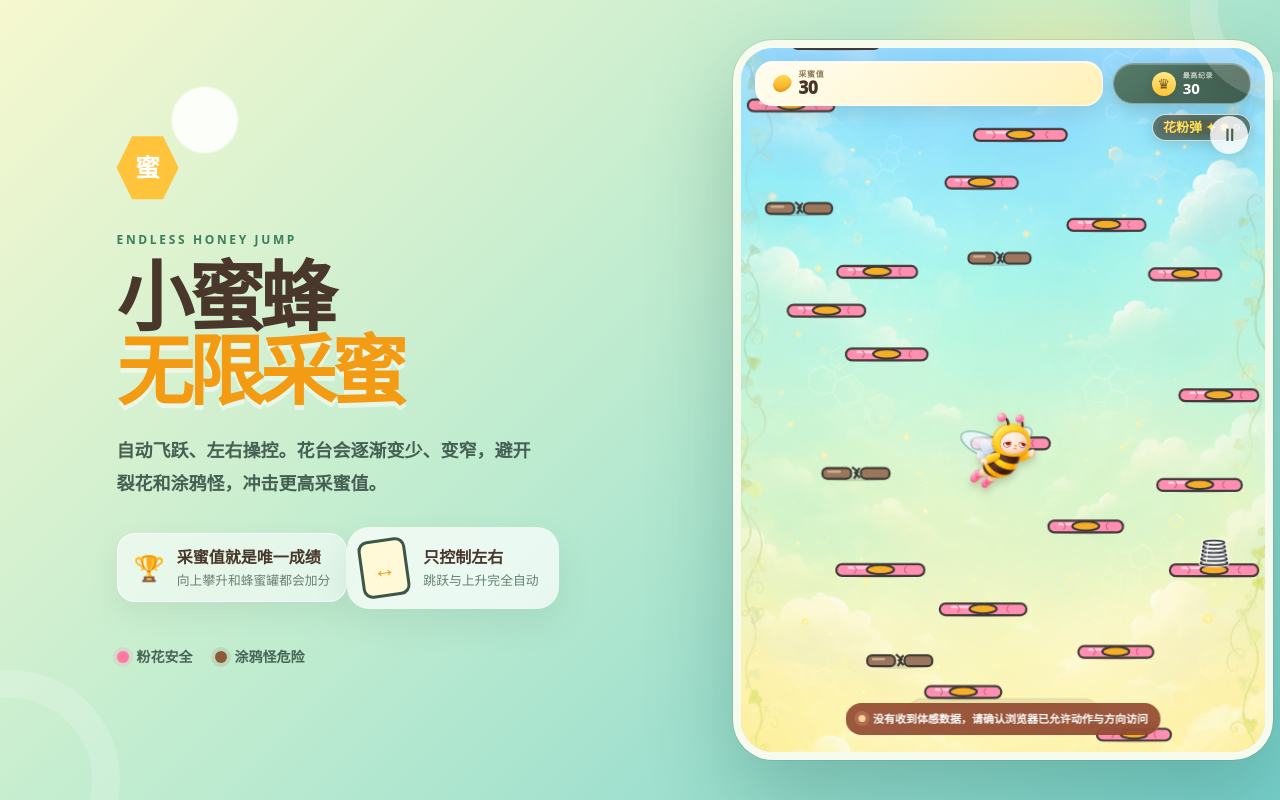
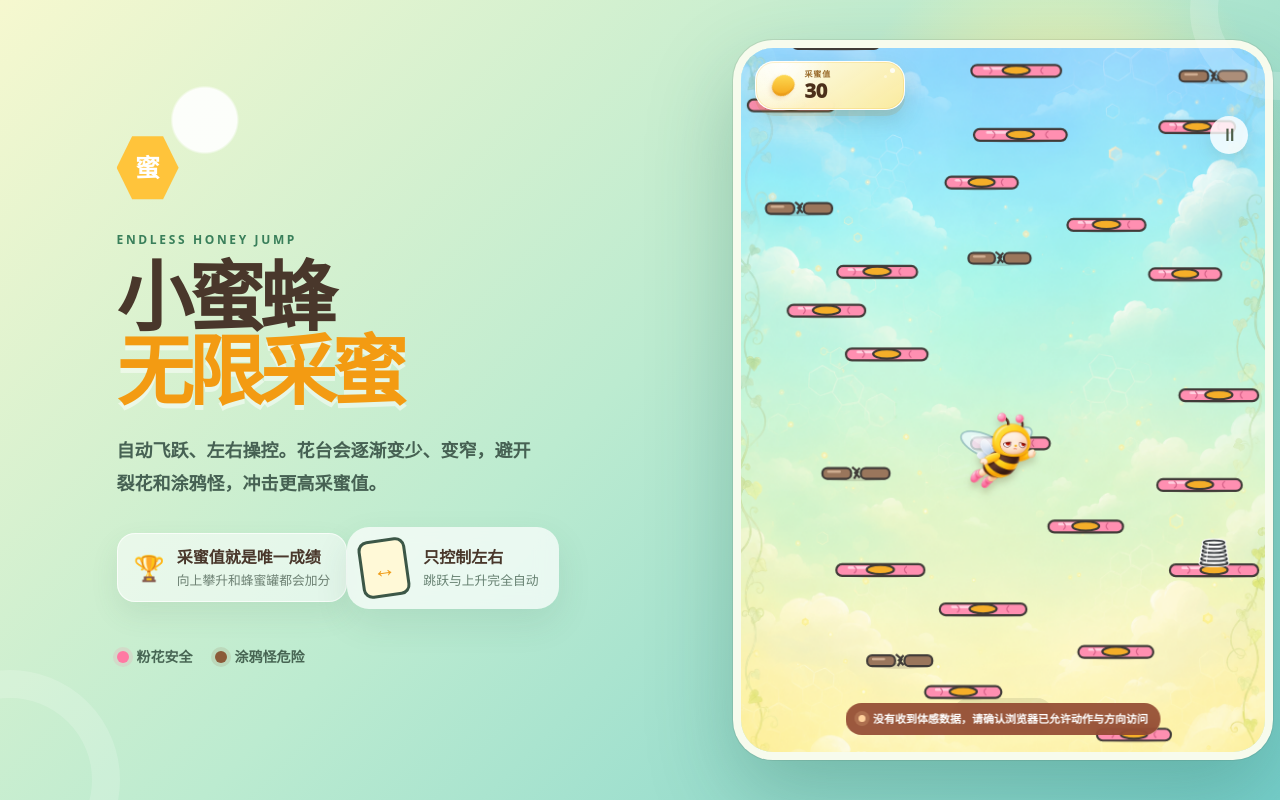
Before and after one commit to lx-Meteors/honeybee-harvest-world, a Next.js app: page / in a window 1280 px wide. Both pictures are taken after a click on the button "开始采蜜". Built offline with nearby package versions, Linux system fonts and the light colour scheme.

Commit message:
feat: simplify and polish game score hud

```diff
--- a/app/globals.css
+++ b/app/globals.css
@@ -90,27 +90,41 @@ button { font: inherit; }
 
 .game-canvas { width: 100%; height: 100%; display: block; touch-action: none; }
 
-.game-hud { position: absolute; z-index: 4; left: 14px; right: 14px; top: 13px; display: grid; grid-template-columns: minmax(128px, 1fr) 138px; align-items: center; gap: 10px; pointer-events: none; }
-.hud-pill { height: 45px; border: 1px solid rgba(255,255,255,.86); border-radius: 18px; background: linear-gradient(145deg,rgba(255,255,255,.96),rgba(255,248,218,.92)); display: flex; align-items: center; justify-content: center; gap: 8px; box-shadow: 0 7px 18px rgba(70,78,50,.13), inset 0 1px 0 #fff; font-size: 15px; backdrop-filter: blur(8px); }
+.game-hud { position: absolute; z-index: 4; left: 14px; top: 13px; pointer-events: none; }
+.hud-pill { position: relative; display: flex; align-items: center; overflow: hidden; }
 .hud-pill > span:last-child { display: flex; flex-direction: column; line-height: 1.05; }
-.hud-pill small, .best-score small { color: #8d7757; font-size: 8px; font-weight: 900; letter-spacing: .08em; }
-.hud-pill b { color: #493626; font-size: 17px; font-weight: 950; }
-.hud-pill b i { margin-left: 1px; color: #9a8060; font-size: 10px; font-style: normal; }
-.score-pill { justify-content: flex-start; padding: 0 18px; background: linear-gradient(145deg,#fffdf1,#fff1b9); }
+.hud-pill small { color: #9a6c2d; font-size: 8px; font-weight: 950; letter-spacing: .12em; }
+.hud-pill b { margin-top: 2px; color: #4c301b; font-size: 20px; font-weight: 950; line-height: 1; }
+.score-pill {
+  width: 150px;
+  height: 49px;
+  justify-content: flex-start;
+  gap: 11px;
+  padding: 0 17px;
+  border: 1px solid rgba(255,255,255,.95);
+  border-radius: 19px;
+  background:
+    radial-gradient(circle at 18% 0, rgba(255,255,255,.9), transparent 38%),
+    linear-gradient(145deg,rgba(255,254,239,.98),rgba(255,235,154,.95));
+  box-shadow: 0 6px 0 rgba(186,121,21,.14), 0 10px 22px rgba(83,78,40,.15), inset 0 0 0 1px rgba(241,190,55,.23);
+  backdrop-filter: blur(9px);
+}
+.score-pill::after {
+  content: "";
+  position: absolute;
+  top: 6px;
+  right: 9px;
+  width: 5px;
+  height: 5px;
+  border-radius: 50%;
+  background: rgba(255,255,255,.85);
+  box-shadow: -7px 6px 0 -1px rgba(255,255,255,.38);
+}
+.score-pill .honey-drop { width: 20px; height: 23px; flex: 0 0 auto; filter: drop-shadow(0 3px 2px rgba(190,101,0,.16)); }
 .height-icon { width: 25px; height: 25px; display: grid; place-items: center; border-radius: 50%; color: #fff; background: linear-gradient(180deg,#7bcaa2,#4da77c); box-shadow: 0 3px 8px rgba(66,145,105,.24); font-size: 16px; font-weight: 950; }
 .flower-pill { min-width: 0; }
 .distance-track { height: 9px; padding: 2px; background: rgba(255,255,255,.72); border-radius: 9px; overflow: hidden; }
 .distance-track span { height: 100%; display: block; border-radius: 8px; background: linear-gradient(90deg, #ffd233, #f49c17); transition: width .2s; }
-.best-score { justify-self: end; width: 138px; height: 41px; display: flex; align-items: center; justify-content: center; gap: 7px; padding: 0 12px; border: 1px solid rgba(255,255,255,.34); border-radius: 20px; background: linear-gradient(145deg,rgba(79,113,91,.9),rgba(53,81,65,.92)); color: #fff; white-space: nowrap; box-shadow: 0 7px 17px rgba(40,76,58,.2), inset 0 1px 0 rgba(255,255,255,.23); backdrop-filter: blur(9px); }
-.best-score > span:last-child { display: flex; flex-direction: column; line-height: 1; }
-.best-score small { color: rgba(255,255,255,.68); font-size: 7px; }
-.best-score b { margin-top: 2px; font-size: 15px; line-height: 1; }
-.power-hud { position: absolute; z-index: 4; top: 66px; right: 14px; pointer-events: none; }
-.ammo-chip { min-width: 92px; height: 27px; display: flex; align-items: center; justify-content: center; gap: 5px; padding: 0 10px; border: 1px solid rgba(255,255,255,.75); border-radius: 14px; background: rgba(56,78,61,.68); color: #ffe05a; box-shadow: 0 4px 12px rgba(48,67,50,.15); backdrop-filter: blur(7px); font-size: 10px; font-weight: 900; }
-.ammo-chip > span { font-size: 13px; }
-.ammo-chip i { width: 7px; height: 7px; border: 1px solid rgba(255,255,255,.55); border-radius: 50%; background: rgba(255,255,255,.18); }
-.ammo-chip i.loaded { background: #ffd42e; box-shadow: 0 0 6px #ffd42e; }
-.record-crown { width: 24px; height: 24px; display: grid; place-items: center; border-radius: 50%; color: #76531b; background: linear-gradient(180deg,#ffe887,#ffc431); box-shadow: 0 3px 8px rgba(37,52,40,.2); font-size: 14px; }
 .honey-drop { display: inline-block; width: 16px; height: 19px; background: linear-gradient(135deg,#ffe45e,#f29b0e); border-radius: 60% 45% 60% 55%; transform: rotate(45deg); box-shadow: inset -2px -2px 0 rgba(190,101,0,.18); }
 .honey-drop.large { width: 27px; height: 32px; margin-right: 12px; }
 
--- a/app/page.tsx
+++ b/app/page.tsx
@@ -2634,9 +2634,7 @@ export default function Home() {
         <GameCanvas phase={phase} controlMode={controlMode} resetToken={resetToken} onStats={onStats} onFail={onFail} onMotionDetected={onMotionDetected} />
         <header className="game-hud" aria-live="polite">
           <div className="hud-pill score-pill"><span className="honey-drop" /><span><small>采蜜值</small><b>{stats.honey}</b></span></div>
-          <div className="best-score"><span className="record-crown">♛</span><span><small>最高纪录</small><b>{Math.max(best, stats.honey)}</b></span></div>
         </header>
-        {phase === "playing" && <div className="power-hud"><div className="ammo-chip" aria-label={`剩余${stats.ammo}发花粉弹`}><span>花粉弹 ✦</span>{Array.from({ length: 2 }, (_, i) => <i className={i < stats.ammo ? "loaded" : ""} key={i} />)}</div></div>}
 
         {phase === "menu" && <div className="game-overlay intro-overlay">
           <div className="cover-frame">
@@ -2684,8 +2682,8 @@ export default function Home() {
             </div>
           </div>
         </div>}
-        {phase === "playing" && controlMode === "touch" && <div className="touch-hint">按住拖动控制左右 · 轻点发射花粉弹</div>}
-        {phase === "playing" && controlMode === "motion" && <div className="touch-hint">晃动控制左右 · 轻点发射花粉弹</div>}
+        {phase === "playing" && controlMode === "touch" && <div className="touch-hint">按住拖动控制左右</div>}
+        {phase === "playing" && controlMode === "motion" && <div className="touch-hint">晃动控制左右</div>}
         {phase === "playing" && controlMode === "motion" && motionNotice && <div className={`motion-status${motionUnavailable ? " is-error" : ""}`}><span />{motionNotice}</div>}
       </section>
     </main>
```
